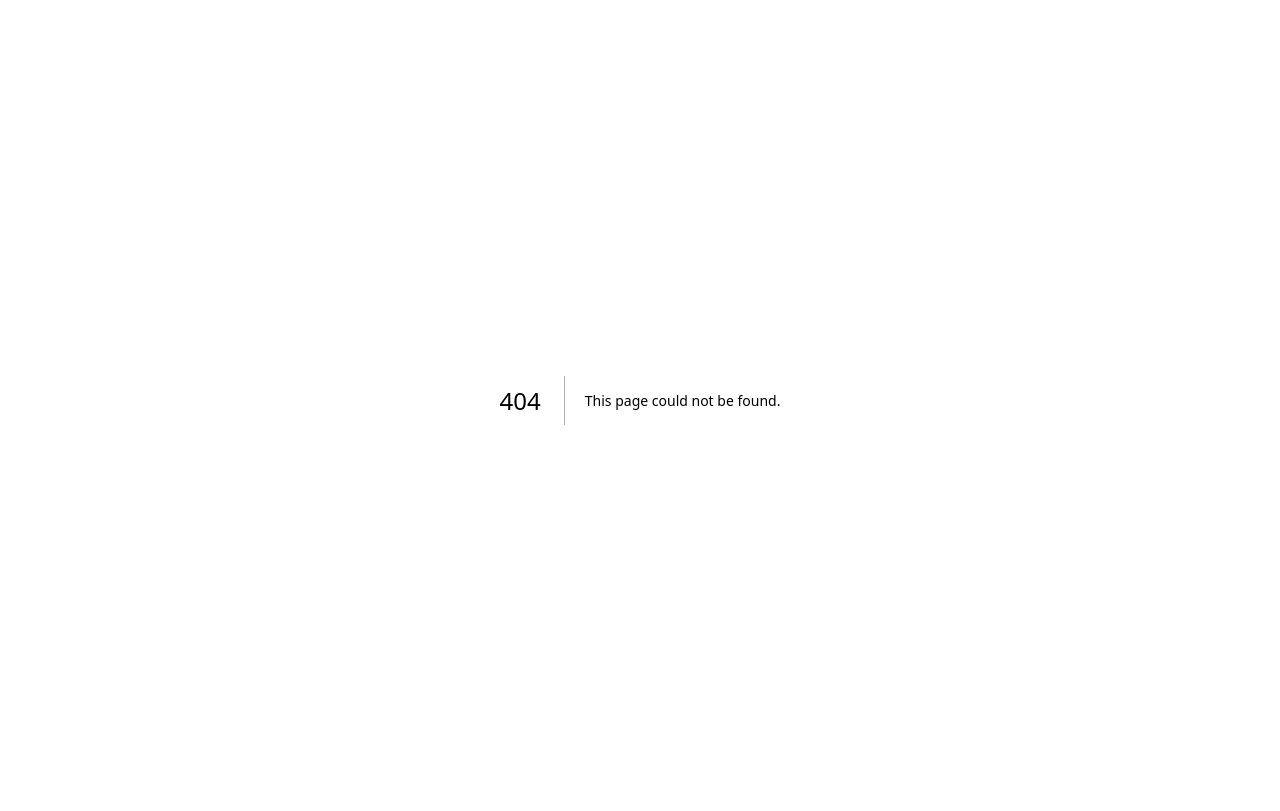
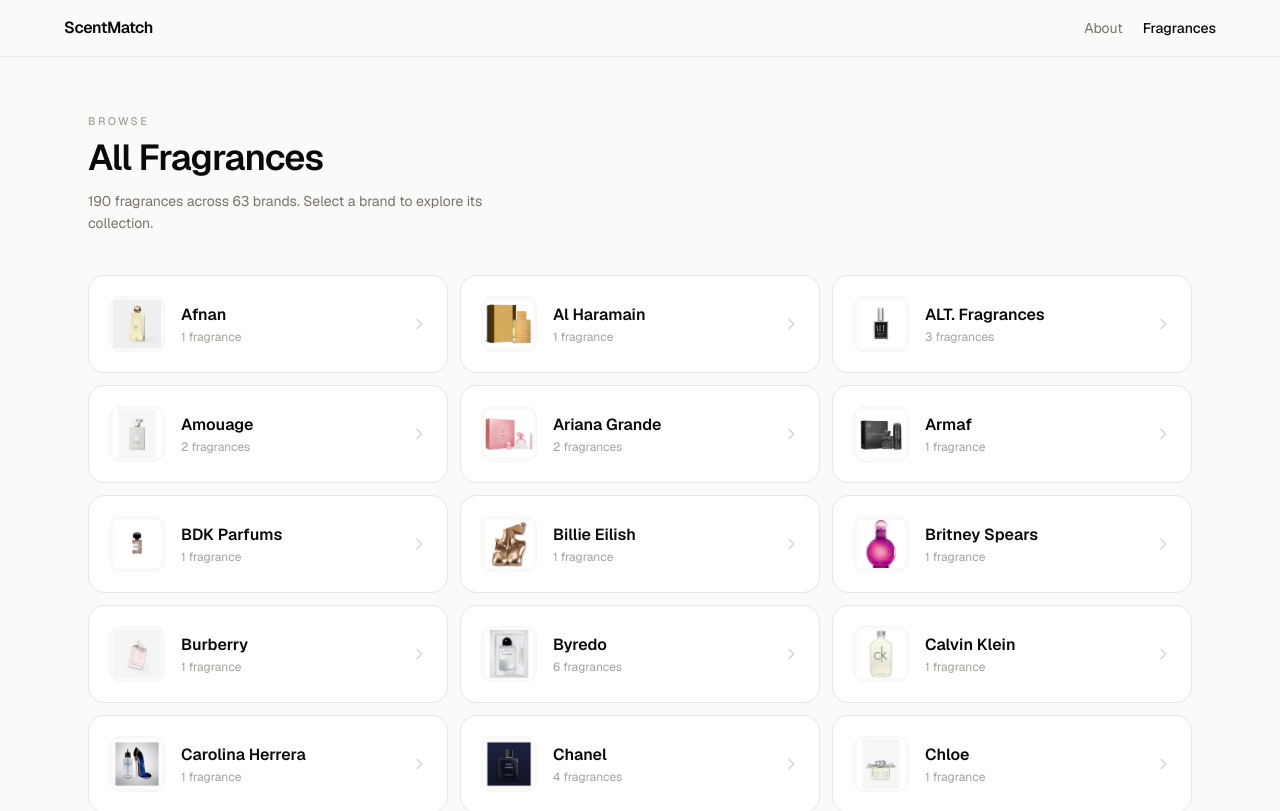
Before and after one commit to xicheng27/testfragtest, a Next.js app: page /fragrances in a window 1280 px wide. Before the commit this address had no page. Shown: the top 811 px of the page. Built offline with nearby package versions, Linux system fonts and the light colour scheme.

Commit message:
Create FragrancesPage component with animations
This component displays a list of fragrances grouped by brand, with animations for the items. It uses the Framer Motion library for animations and Next.js for routing.

```diff
--- /dev/null
+++ b/app/fragrances/page.tsx
@@ -0,0 +1,101 @@
+'use client';
+import { useMemo } from 'react';
+import Link from 'next/link';
+import { motion } from 'framer-motion';
+import { fragrances } from '@/lib/fragrances';
+
+const container = {
+  hidden: {},
+  show: { transition: { staggerChildren: 0.045 } },
+};
+
+const item = {
+  hidden: { opacity: 0, y: 18 },
+  show: { opacity: 1, y: 0, transition: { duration: 0.32, ease: 'easeOut' } },
+};
+
+export default function FragrancesPage() {
+  const brands = useMemo(() => {
+    const map = new Map<string, typeof fragrances>();
+    for (const f of fragrances) {
+      if (!map.has(f.brand)) map.set(f.brand, []);
+      map.get(f.brand)!.push(f);
+    }
+    return Array.from(map.entries())
+      .sort((a, b) => a[0].localeCompare(b[0]))
+      .map(([brand, list]) => ({ brand, count: list.length, sample: list[0] }));
+  }, []);
+
+  return (
+    <motion.div
+      initial={{ opacity: 0, y: 16 }}
+      animate={{ opacity: 1, y: 0 }}
+      transition={{ duration: 0.3, ease: 'easeOut' }}
+      className="min-h-screen bg-stone-50"
+    >
+      <header className="border-b border-stone-200/70 px-4 py-4 sm:px-6">
+        <div className="mx-auto flex max-w-6xl items-center justify-between">
+          <Link href="/" className="font-semibold tracking-tight text-stone-950 transition-colors hover:text-stone-600">
+            ScentMatch
+          </Link>
+          <div className="flex items-center gap-3 sm:gap-5">
+            <Link href="/about" className="text-sm text-stone-500 transition-colors hover:text-stone-800">About</Link>
+            <span className="text-sm font-medium text-stone-950">Fragrances</span>
+          </div>
+        </div>
+      </header>
+
+      <main className="mx-auto max-w-6xl px-4 py-10 sm:px-6 sm:py-14">
+        <div className="mb-10">
+          <p className="text-[11px] font-medium uppercase tracking-[0.22em] text-stone-400">Browse</p>
+          <h1 className="mt-2 text-3xl font-semibold tracking-tight text-stone-950 sm:text-4xl">All Fragrances</h1>
+          <p className="mt-3 max-w-md text-sm leading-relaxed text-stone-500">
+            {fragrances.length} fragrances across {brands.length} brands. Select a brand to explore its collection.
+          </p>
+        </div>
+
+        <motion.div
+          variants={container}
+          initial="hidden"
+          animate="show"
+          className="grid gap-3 sm:grid-cols-2 lg:grid-cols-3"
+        >
+          {brands.map(({ brand, count, sample }) => {
+            const slug = encodeURIComponent(brand.toLowerCase().replace(/\s+/g, '-'));
+            return (
+              <motion.div key={brand} variants={item}>
+                <Link
+                  href={`/fragrances/${slug}`}
+                  className="group flex items-center gap-4 rounded-2xl border border-stone-200 bg-white p-4 transition-all hover:border-stone-300 hover:shadow-sm sm:p-5"
+                >
+                  <div className="flex h-14 w-14 shrink-0 items-center justify-center overflow-hidden rounded-xl border border-stone-100 bg-stone-50">
+                    <img
+                      src={sample.imageUrl || '/images/products/fallback.svg'}
+                      alt=""
+                      className="h-12 w-12 object-contain"
+                      aria-hidden="true"
+                    />
+                  </div>
+                  <div className="min-w-0 flex-1">
+                    <p className="truncate font-semibold text-stone-950 transition-colors group-hover:text-stone-700">
+                      {brand}
+                    </p>
+                    <p className="mt-0.5 text-xs text-stone-400">
+                      {count} {count === 1 ? 'fragrance' : 'fragrances'}
+                    </p>
+                  </div>
+                  <svg
+                    className="h-4 w-4 shrink-0 text-stone-300 transition-colors group-hover:text-stone-500"
+                    fill="none" stroke="currentColor" viewBox="0 0 24 24" aria-hidden="true"
+                  >
+                    <path strokeLinecap="round" strokeLinejoin="round" strokeWidth={2} d="M9 5l7 7-7 7" />
+                  </svg>
+                </Link>
+              </motion.div>
+            );
+          })}
+        </motion.div>
+      </main>
+    </motion.div>
+  );
+}
```
